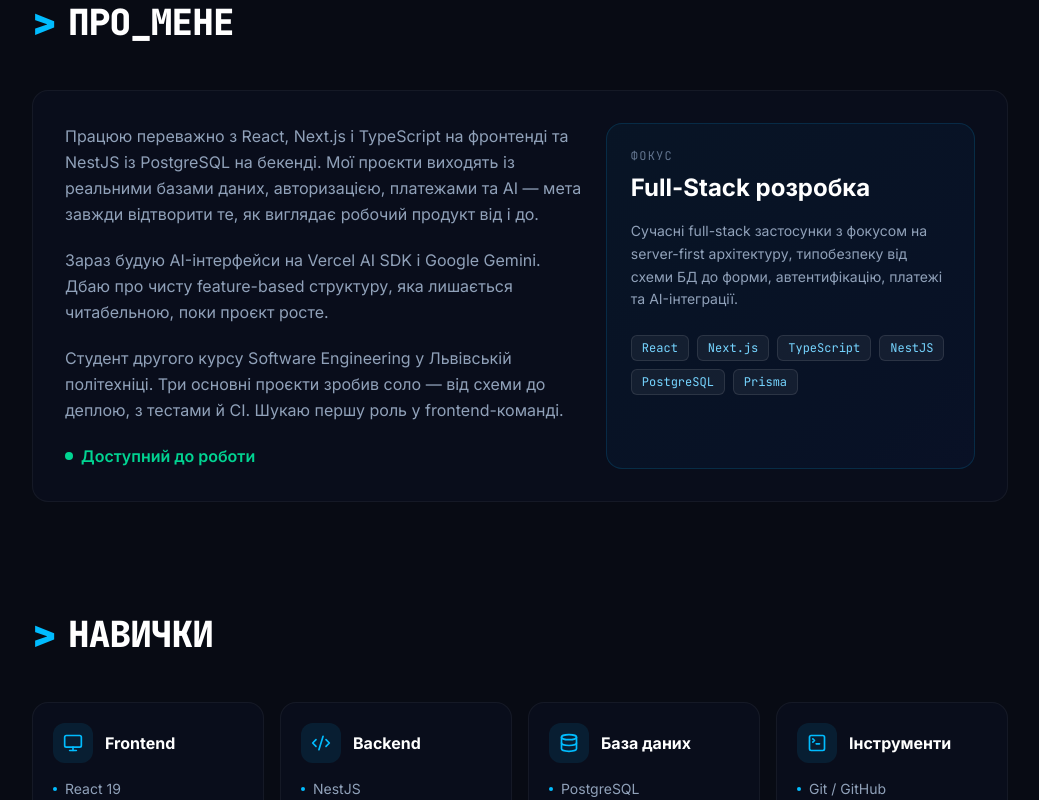
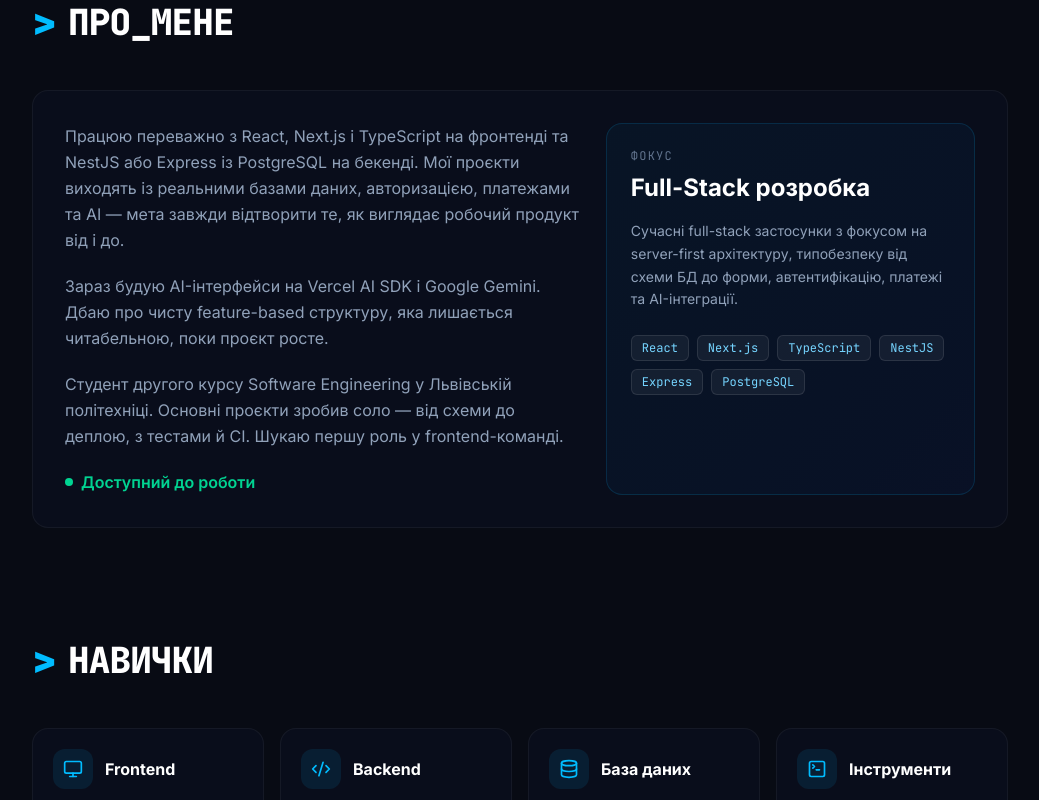
Before and after one commit to Metenchuk/portfolio, a Next.js app: page / in a window 1280 px wide. Shown: the part 720-1520 px from the top of the page, without its empty margins (120-1159 px from the left). Built offline with nearby package versions, Linux system fonts and the light colour scheme.

Commit message:
feat: add TicketDesk project, update skills with Express and Drizzle

```diff
--- a/app/page.tsx
+++ b/app/page.tsx
@@ -6,7 +6,7 @@ import { ArrowUpRight, Monitor, Code2, Database, TerminalSquare, ChevronDown } f
 import Image from "next/image";
 
 /* ------------------------------------------------------------------ */
-/*  i18n content                                                       */
+/*  i18n content                                                      */
 /* ------------------------------------------------------------------ */
 
 type Lang = "ua" | "en";
@@ -29,18 +29,18 @@ const t = {
     focusText:
       "Сучасні full-stack застосунки з фокусом на server-first архітектуру, типобезпеку від схеми БД до форми, автентифікацію, платежі та AI-інтеграції.",
     aboutP1:
-      "Працюю переважно з React, Next.js і TypeScript на фронтенді та NestJS із PostgreSQL на бекенді. Мої проєкти виходять із реальними базами даних, авторизацією, платежами та AI — мета завжди відтворити те, як виглядає робочий продукт від і до.",
+      "Працюю переважно з React, Next.js і TypeScript на фронтенді та NestJS або Express із PostgreSQL на бекенді. Мої проєкти виходять із реальними базами даних, авторизацією, платежами та AI — мета завжди відтворити те, як виглядає робочий продукт від і до.",
     aboutP2:
       "Зараз будую AI-інтерфейси на Vercel AI SDK і Google Gemini. Дбаю про чисту feature-based структуру, яка лишається читабельною, поки проєкт росте.",
     aboutP3:
-      "Студент другого курсу Software Engineering у Львівській політехніці. Три основні проєкти зробив соло — від схеми до деплою, з тестами й CI. Шукаю першу роль у frontend-команді.",
+      "Студент другого курсу Software Engineering у Львівській політехніці. Основні проєкти зробив соло — від схеми до деплою, з тестами й CI. Шукаю першу роль у frontend-команді.",
     available: "Доступний до роботи",
     workSub: "GitHub Portfolio · Full-Stack & Frontend Development",
     live: "Live demo",
     source: "Код",
     qualitiesTech: "Технології",
     qualitiesSoft: "Про мене як розробника",
-    tech: ["React 19", "Next.js", "TypeScript", "Node.js", "NestJS", "JavaScript", "Prisma ORM", "Tailwind CSS", "Zustand", "PostgreSQL"],
+    tech: ["React 19", "Next.js", "TypeScript", "Node.js", "NestJS", "Express", "JavaScript", "Prisma ORM", "Drizzle ORM", "Tailwind CSS", "Zustand", "PostgreSQL"],
     soft: [
       "Готовий працювати",
       "Цілеспрямований",
@@ -76,18 +76,18 @@ const t = {
     focusText:
       "Modern full-stack apps focused on server-first architecture, type safety from the database schema to the form, authentication, payments and AI integrations.",
     aboutP1:
-      "I work primarily with React, Next.js and TypeScript on the frontend, and NestJS with PostgreSQL on the backend. My projects ship with real databases, authentication, payments and AI integrations — the goal is always to mirror what a working product looks like end-to-end.",
+      "I work primarily with React, Next.js and TypeScript on the frontend, and NestJS or Express with PostgreSQL on the backend. My projects ship with real databases, authentication, payments and AI integrations — the goal is always to mirror what a working product looks like end-to-end.",
     aboutP2:
       "I'm currently building AI-powered interfaces with the Vercel AI SDK and Google Gemini. I care about a clean feature-based structure that stays readable as a project grows.",
     aboutP3:
-      "I'm a second-year Software Engineering student at Lviv Polytechnic, and I built my three main projects solo — from schema to deploy, with tests and CI. I'm looking for my first role in a frontend team.",
+      "I'm a second-year Software Engineering student at Lviv Polytechnic, and I built my main projects solo — from schema to deploy, with tests and CI. I'm looking for my first role in a frontend team.",
     available: "Available for work",
     workSub: "GitHub Portfolio · Full-Stack & Frontend Development",
     live: "Live demo",
     source: "Source",
     qualitiesTech: "Technologies",
     qualitiesSoft: "As a developer",
-    tech: ["React 19", "Next.js", "TypeScript", "Node.js", "NestJS", "JavaScript", "Prisma ORM", "Tailwind CSS", "Zustand", "PostgreSQL"],
+    tech: ["React 19", "Next.js", "TypeScript", "Node.js", "NestJS", "Express", "JavaScript", "Prisma ORM", "Drizzle ORM", "Tailwind CSS", "Zustand", "PostgreSQL"],
     soft: [
       "Ready to work",
       "Goal-oriented",
@@ -153,17 +153,30 @@ const projects = [
     demo: "https://mealmover-5va8.vercel.app",
     github: "https://github.com/Metenchuk/mealmover",
   },
+  {
+    num: "04",
+    title: "TicketDesk",
+    subtitle: { ua: "Support Ticketing Platform", en: "Support Ticketing Platform" },
+    image: "/ticketdesk.png",
+    description: {
+      ua: "Клавіатурний split-view інструмент для техпідтримки в стилі Linear: список тікетів ліворуч, деталь праворуч. Стан живе в URL для розшарюваних посилань, optimistic-оновлення статусів, командна палітра Cmd+K і real-time колаборація агентів через WebSockets.",
+      en: "A keyboard-first split-view support tool inspired by Linear: ticket list on the left, detail on the right. State lives in the URL for shareable links, optimistic status updates, a Cmd+K command palette, and real-time agent collaboration over WebSockets.",
+    },
+    tags: ["React 19", "Express", "Drizzle", "PostgreSQL", "TanStack Query", "WebSocket"],
+    demo: "https://supportdesk-ai-five.vercel.app",
+    github: "https://github.com/Metenchuk/supportdesk-ai",
+  },
 ];
 
 const skillGroups = [
   { icon: Monitor, title: { ua: "Frontend", en: "Frontend" }, items: ["React 19", "Next.js", "TypeScript", "Tailwind CSS", "Zustand", "TanStack Query", "Framer Motion", "React Flow", "Zod"] },
-  { icon: Code2, title: { ua: "Backend", en: "Backend" }, items: ["NestJS", "Node.js", "PostgreSQL", "Prisma", "Socket.io", "JWT", "REST API", "Docker"] },
-  { icon: Database, title: { ua: "База даних", en: "Database" }, items: ["PostgreSQL", "Prisma", "pgvector", "Upstash Redis", "Neon"] },
-  { icon: TerminalSquare, title: { ua: "Інструменти", en: "Tools & Workflow" }, items: ["Git / GitHub", "Vercel", "Vite", "Vitest", "GitHub Actions", "Stripe", "Figma"] },
+  { icon: Code2, title: { ua: "Backend", en: "Backend" }, items: ["NestJS", "Express", "Node.js", "PostgreSQL", "Prisma", "Drizzle ORM", "WebSocket", "JWT", "REST API", "Docker"] },
+  { icon: Database, title: { ua: "База даних", en: "Database" }, items: ["PostgreSQL", "Prisma", "Drizzle ORM", "pgvector", "Upstash Redis", "Neon"] },
+  { icon: TerminalSquare, title: { ua: "Інструменти", en: "Tools & Workflow" }, items: ["Git / GitHub", "Vercel", "Render", "Vite", "Vitest", "GitHub Actions", "Stripe", "Figma"] },
 ];
 
 /* ------------------------------------------------------------------ */
-/*  Motion helpers                                                     */
+/*  Motion helpers                                                    */
 /* ------------------------------------------------------------------ */
 
 const reveal = {
@@ -209,7 +222,7 @@ function Section({
 }
 
 /* ------------------------------------------------------------------ */
-/*  Language dropdown                                                  */
+/*  Language dropdown                                                 */
 /* ------------------------------------------------------------------ */
 
 function LangPicker({ lang, setLang }: { lang: Lang; setLang: (l: Lang) => void }) {
@@ -269,7 +282,7 @@ function LangPicker({ lang, setLang }: { lang: Lang; setLang: (l: Lang) => void
 }
 
 /* ------------------------------------------------------------------ */
-/*  Page                                                               */
+/*  Page                                                              */
 /* ------------------------------------------------------------------ */
 
 export default function Home() {
@@ -401,7 +414,7 @@ export default function Home() {
               <h3 className="mt-2 text-2xl font-bold text-white">{L.focusTitle}</h3>
               <p className="mt-4 text-sm leading-relaxed text-slate-400">{L.focusText}</p>
               <div className="mt-6 flex flex-wrap gap-2">
-                {["React", "Next.js", "TypeScript", "NestJS", "PostgreSQL", "Prisma"].map((s) => (
+                {["React", "Next.js", "TypeScript", "NestJS", "Express", "PostgreSQL"].map((s) => (
                   <span key={s} className="rounded-md border border-white/10 bg-white/5 px-2.5 py-1 font-mono text-xs text-sky-300">{s}</span>
                 ))}
               </div>
```
